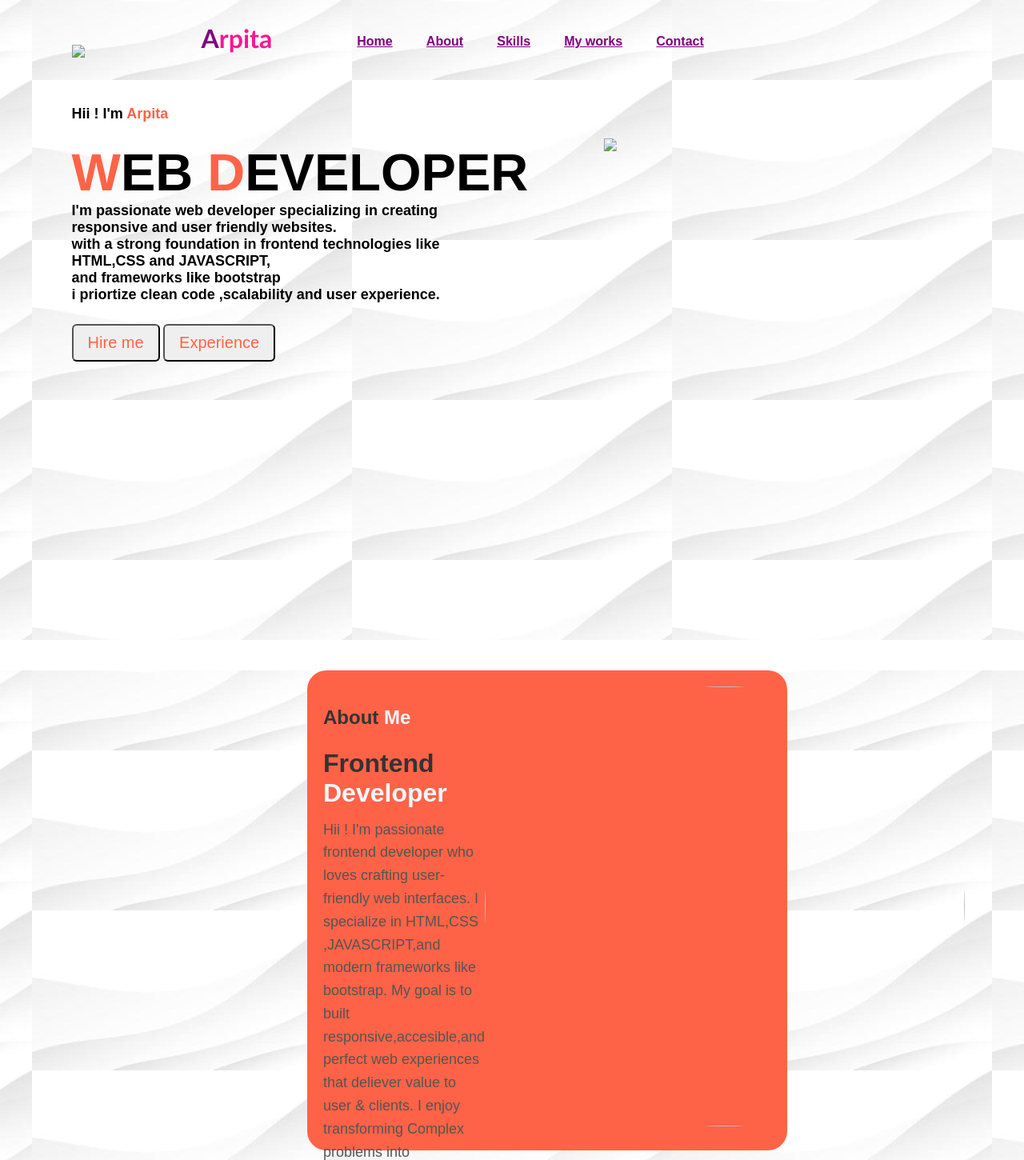
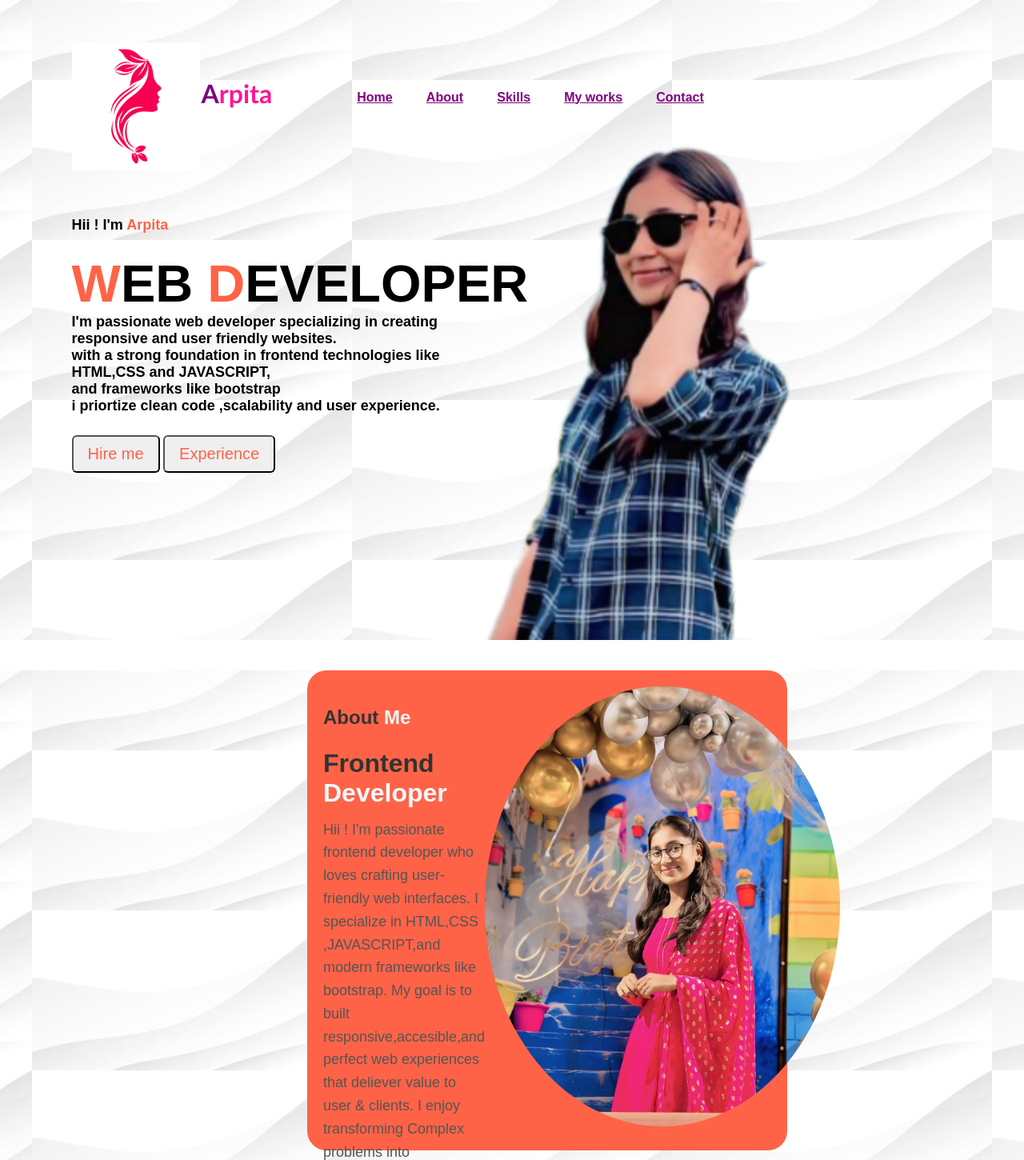
Before and after one commit to arpita026samale/my-portfolio-website, a plain HTML site: page index.html in a window 1280 px wide. Shown: the top 1450 px of the page at 80% size. Drawn offline with Linux system fonts and the light colour scheme; files whose address does not match are found by name.

Commit message:
Update index.html

```diff
--- a/index.html
+++ b/index.html
@@ -11,7 +11,7 @@
 
 <DIV class="main">
     <div class="navbar">
-    <img src="./logo.png"class="logo">
+    <img src="images/logo.png"class="logo">
     <a href="#" class="name"><span>A</span>rpita</a>
 
     <ul class="nav-item">
@@ -34,7 +34,7 @@
     </div>
 
     <div class="image">
-    <img src="InShot_20250508_212352203.png" class="arpita">
+    <img src="images/InShot_20250508_212352203.png" class="arpita">
     </div>
 
 </DIV>
@@ -49,7 +49,7 @@
     I specialize in HTML,CSS ,JAVASCRIPT,and modern frameworks like bootstrap. My goal is to built responsive,accesible,and perfect web experiences that deliever value to user & clients. I enjoy transforming Complex problems into Simple,beautifull interfaces.I'm constantly learning new technologies and improve my craft with Every project i built.
 </div>
 </p>
-    <img src="./1727963046161 (1).jpg"  class="profile">
+    <img src="images/1727963046161 (1).jpg"  class="profile">
 
 </div>
 </div>
@@ -71,8 +71,8 @@
             <a href="#">View Project</a>
 
           <div class="caffe">
-            <img src="./WhatsApp Image 2025-05-11 at 11.38.13 AM.jpeg" height="90px">
-            <img src="./WhatsApp Image 2025-05-11 at 11.38.14 AM.jpeg " height="90px">
+            <img src="images/WhatsApp Image 2025-05-11 at 11.38.13 AM.jpeg" height="90px">
+            <img src="images/WhatsApp Image 2025-05-11 at 11.38.14 AM.jpeg " height="90px">
           </div>
         </div>
 
```
